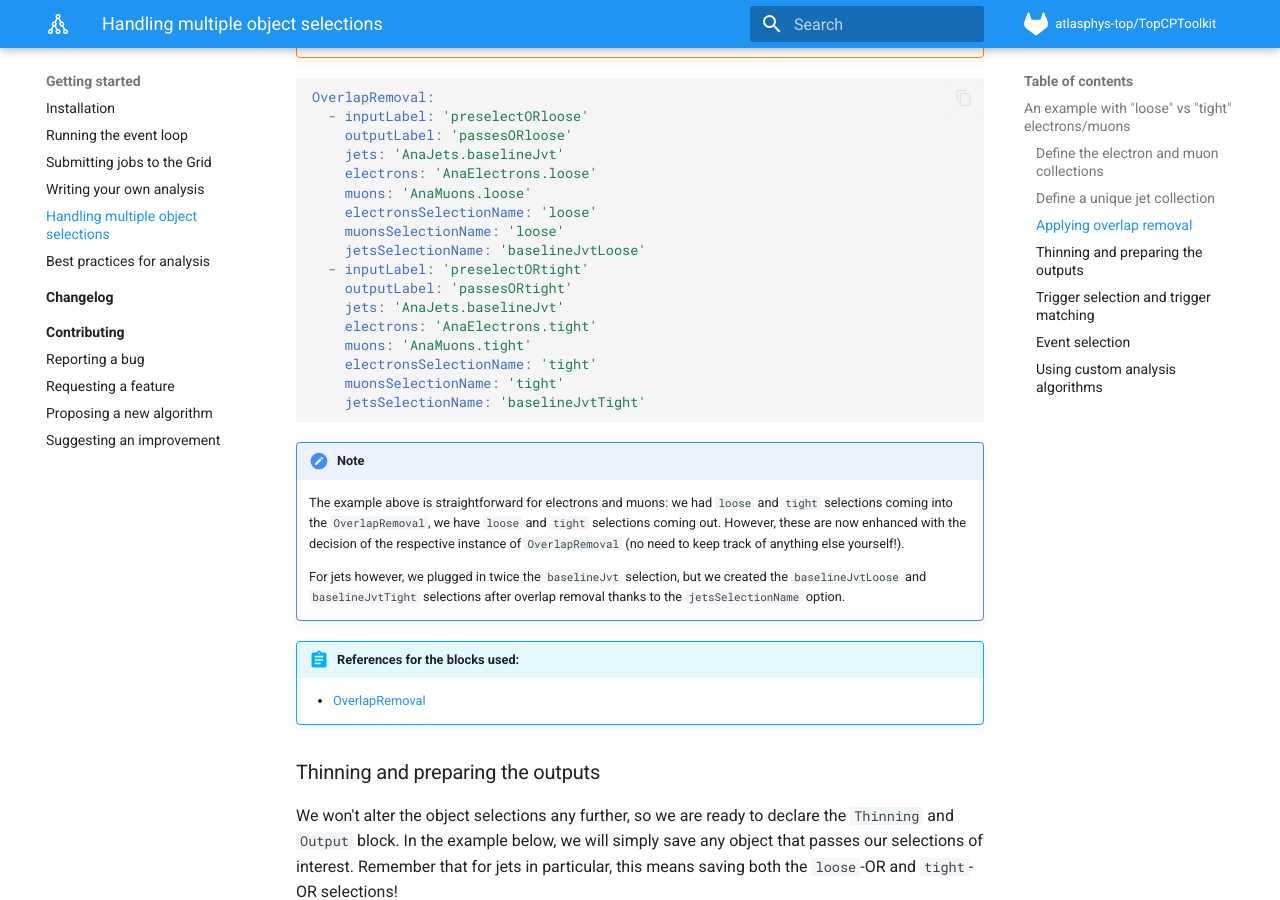
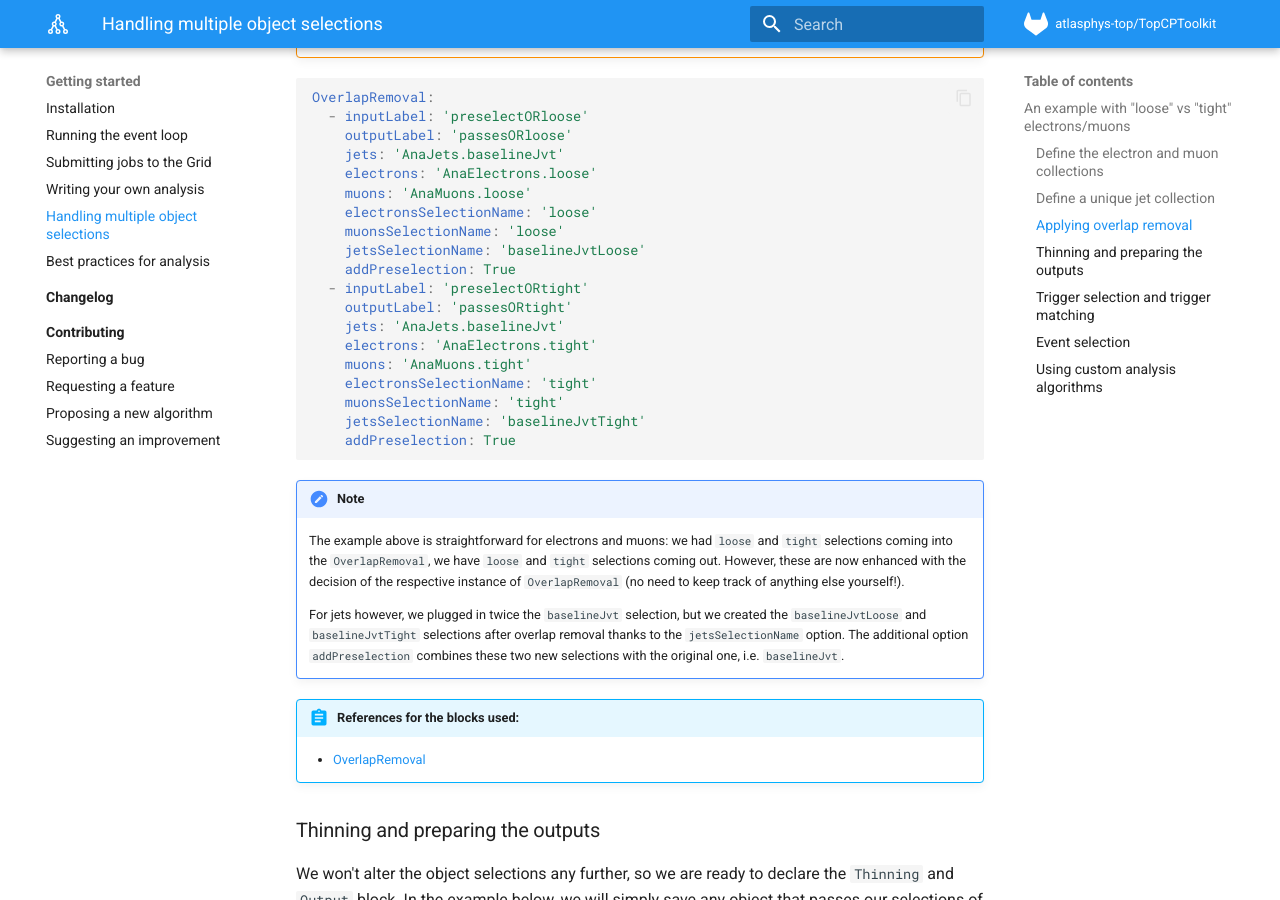
Before and after one commit to SuperNova76/TopCPToolKit, an MkDocs documentation site: the page built from docs/starting/multiple_selections.md, in a window 1280 px wide and 900 px high, scrolled down 3000 px. Built offline with MkDocs 1.6.1 and Material for MkDocs 9.7.7, drawn with Linux system fonts in a browser that asks for light colours; formulas are drawn with MathJax 3.

Commit message:
update docs about multiple object selections

````diff
--- a/docs/starting/multiple_selections.md
+++ b/docs/starting/multiple_selections.md
@@ -119,6 +119,7 @@ OverlapRemoval:
     electronsSelectionName: 'loose'
     muonsSelectionName: 'loose'
     jetsSelectionName: 'baselineJvtLoose'
+    addPreselection: True
   - inputLabel: 'preselectORtight'
     outputLabel: 'passesORtight'
     jets: 'AnaJets.baselineJvt'
@@ -127,6 +128,7 @@ OverlapRemoval:
     electronsSelectionName: 'tight'
     muonsSelectionName: 'tight'
     jetsSelectionName: 'baselineJvtTight'
+    addPreselection: True
 ```
 
 !!! note
@@ -134,6 +136,7 @@ OverlapRemoval:
     However, these are now enhanced with the decision of the respective instance of `OverlapRemoval` (no need to keep track of anything else yourself!).
 
     For jets however, we plugged in twice the `baselineJvt` selection, but we created the `baselineJvtLoose` and `baselineJvtTight` selections after overlap removal thanks to the `jetsSelectionName` option.
+    The additional option `addPreselection` combines these two new selections with the original one, i.e. `baselineJvt`.
 
 !!! abstract "References for the blocks used:"
     - [OverlapRemoval](../settings/overlap.md#overlapanalysisconfig)
````
